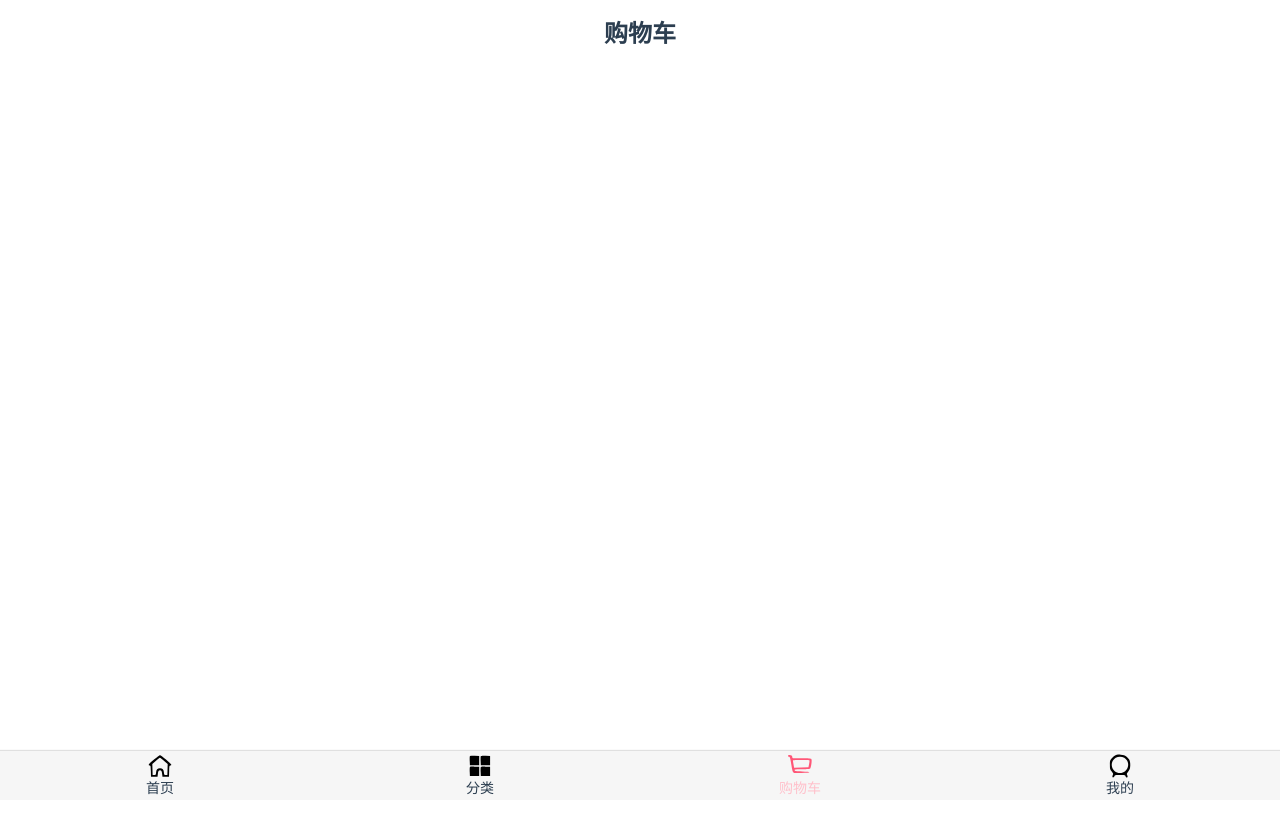
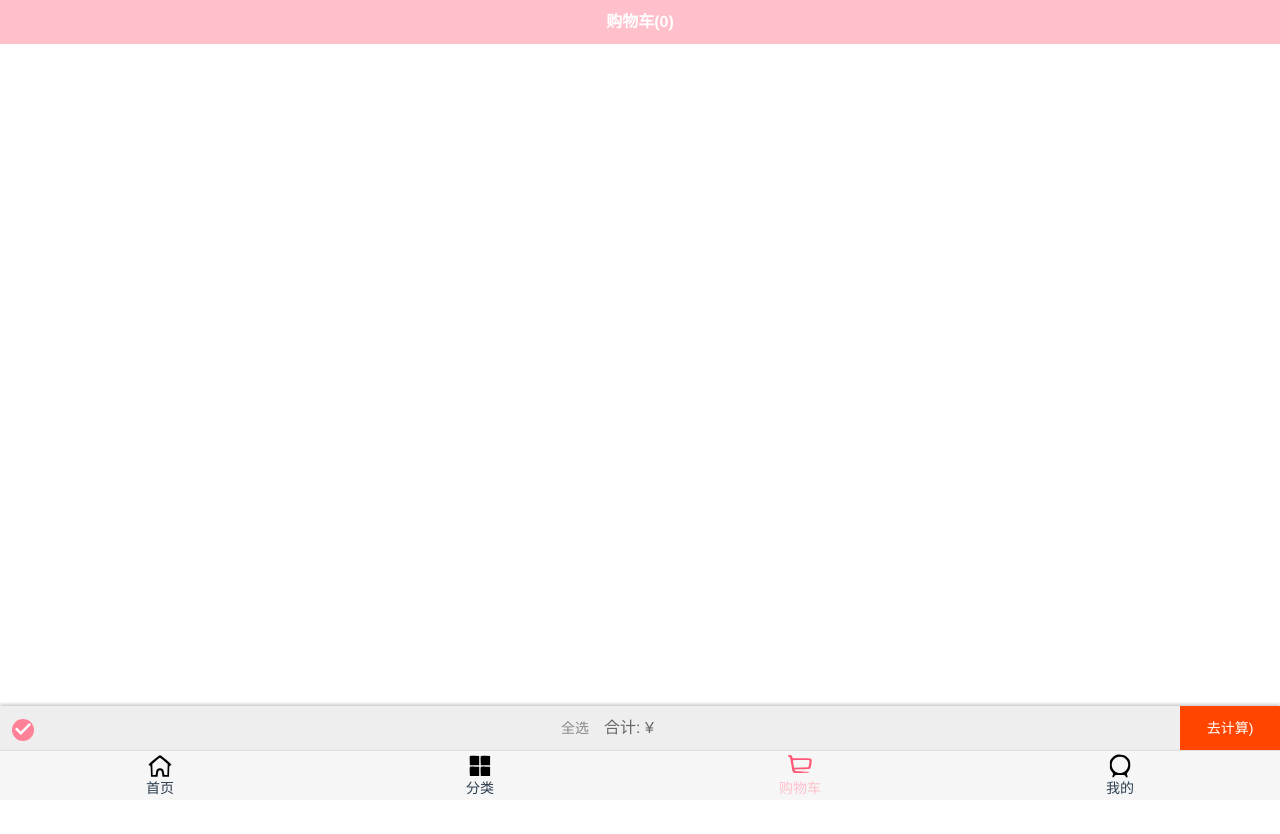
Before and after one commit to 927884591/supermall, a Vue app: page /cart in a window 1280 px wide. Shown: the top 834 px of the page. Before the commit the page ends 800 px from the top, so only its background shows below. Built offline with nearby package versions, Linux system fonts and the light colour scheme.

Commit message:
fix bugs

```diff
--- a/package.json
+++ b/package.json
@@ -12,7 +12,8 @@
     "core-js": "^3.6.5",
     "normalize.css": "^8.0.1",
     "vue": "^2.6.11",
-    "vue-router": "^3.5.3"
+    "vue-router": "^3.5.3",
+    "vuex": "^3.6.2"
   },
   "devDependencies": {
     "@vue/cli-plugin-babel": "~4.5.0",
--- a/src/main.js
+++ b/src/main.js
@@ -1,10 +1,12 @@
 import Vue from "vue";
 import App from "./App.vue";
 import router from "./router";
+import store from './store'
 Vue.config.productionTip = false;
 Vue.prototype.$bus = new Vue()
 
 new Vue({
   render: (h) => h(App),
   router,
+  store,
 }).$mount("#app");
--- a/src/router/index.js
+++ b/src/router/index.js
@@ -1,6 +1,5 @@
 import Vue from "vue";
 import VueRouter from "vue-router";
-Vue.use(VueRouter);
 const Home = () => import("../views/home/Home");
 const Category = () => import("../views/category/Category");
 const Cart = () => import("../views/cart/Cart");
--- /dev/null
+++ b/src/store/index.js
@@ -0,0 +1,43 @@
+//index.js
+import Vue from 'vue'
+import Vuex from 'vuex'
+
+Vue.use(Vuex)
+const store = new Vuex.Store({
+  state:{
+    //需要共享的变量放这里
+    cartList:[]
+  },
+  mutations:{
+  	//需要处理的变量都要经过这个，否则devtools工具无法监控
+  	//这个会默认传一个state过来
+      addcart(state,payload){
+
+        let oldProduct = null
+        for(let item of state.cartList){
+            if(item.iid === payload.iid){
+                oldProduct = item
+            }
+        }
+        if(oldProduct){
+            oldProduct.count += 1
+        }
+        else{
+            payload.count = 1
+            state.cartList.push(payload)
+        }
+
+    }
+	},
+  actions:{
+
+  },
+  modules:{
+
+  },
+  getters:{
+    //类似于computed属性，里面定义是一个函数，可以当作一个属性去使用
+    //在这里写方法都会默认传两个参数过来state和getters本身
+  }
+})
+export default store			//把vuex导出去
--- a/src/views/cart/Cart.vue
+++ b/src/views/cart/Cart.vue
@@ -1,13 +1,57 @@
 <template>
-  <h2>购物车</h2>
+  <div id="cart">
+    <nav-bar class="nav-bar"
+      ><div slot="center">
+        购物车({{ $store.state.cartList.length }})
+      </div></nav-bar
+    >
+    <cart-list class="cart-list" :cart-list="cartList"></cart-list>
+    <bottom-bar></bottom-bar>
+  </div>
 </template>
 
 <script>
-  export default {
-    name: "Cart"
-  }
+import NavBar from "../../components/common/navbar/NavBar";
+import CartList from "./childComps/CartList";
+import BottomBar from "./childComps/BottomBar";
+
+export default {
+  name: "Cart",
+  components: {
+    NavBar,
+    CartList,
+    BottomBar,
+  },
+  created() {
+    console.log(this.$store);
+  },
+  computed: {
+    cartList() {
+      return this.$store.state.cartList;
+    },
+    cartCount() {
+      return this.$store.states.cartCount;
+    },
+  },
+};
 </script>
 
 <style scoped>
+#cart {
+  /*position: relative;*/
+  height: 100vh;
+}
 
+.nav-bar {
+  background-color: pink;
+  font-weight: 700;
+  color: #fff;
+}
+
+.cart-list {
+  position: absolute;
+  top: 44px;
+  bottom: 49px;
+  width: 100%;
+}
 </style>
--- /dev/null
+++ b/src/views/cart/childComps/BottomBar.vue
@@ -0,0 +1,59 @@
+<template>
+  <div class="bottom-menu">
+    <CheckButton class="select-all"></CheckButton>
+    <span>全选</span>
+    <span class="total-price">合计: ¥</span>
+    <span class="buy-product">去计算)</span>
+  </div>
+</template>
+
+<script>
+import CheckButton from "./CheckButton";
+
+export default {
+  name: "BottomBar",
+  components: {
+    CheckButton,
+  },
+};
+</script>
+
+<style scoped>
+.bottom-menu {
+  width: 100%;
+  height: 44px;
+  background-color: #eee;
+  position: fixed;
+  bottom: 50px;
+  left: 0;
+  box-shadow: 0 -2px 3px rgba(0, 0, 0, 0.2);
+  font-size: 14px;
+  color: #888;
+  line-height: 44px;
+  padding-left: 35px;
+  box-sizing: border-box;
+}
+
+.bottom-menu .select-all {
+  position: absolute;
+  line-height: 0;
+  left: 12px;
+  top: 13px;
+}
+
+.bottom-menu .total-price {
+  margin-left: 15px;
+  font-size: 16px;
+  color: #666;
+}
+
+.bottom-menu .buy-product {
+  background-color: orangered;
+  color: #fff;
+  width: 100px;
+  height: 44px;
+  text-align: center;
+  line-height: 44px;
+  float: right;
+}
+</style>
--- /dev/null
+++ b/src/views/cart/childComps/CartList.vue
@@ -0,0 +1,35 @@
+<template>
+  <scroll>
+    <div>
+      <cart-list-item
+        v-for="item in cartList"
+        :key="item.iid"
+        :item-info="item"
+      ></cart-list-item>
+    </div>
+  </scroll>
+</template>
+
+<script>
+import Scroll from "components/common/scroll/Scroll";
+import CartListItem from "./CartListItem";
+
+export default {
+  name: "CartList",
+  components: {
+    Scroll,
+    CartListItem,
+  },
+  props: {
+    cartList: {
+      type: Array,
+      default() {
+        return [];
+      },
+    },
+  },
+};
+</script>
+
+<style scoped>
+</style>
--- /dev/null
+++ b/src/views/cart/childComps/CartListItem.vue
@@ -0,0 +1,98 @@
+<template>
+  <div id="shop-item">
+    <div class="item-selector">
+      <CheckButton @checkBtnClick="checkedChange" v-model="itemInfo.checked"></CheckButton>
+    </div>
+    <div class="item-img">
+      <img :src="itemInfo.imgURL" alt="商品图片">
+    </div>
+    <div class="item-info">
+      <div class="item-title">{{itemInfo.title}}</div>
+      <div class="item-desc">商品描述: {{itemInfo.desc}}</div>
+      <div class="info-bottom">
+        <div class="item-price left">¥{{itemInfo.newPrice}}</div>
+        <div class="item-count right">x{{itemInfo.count}}</div>
+      </div>
+    </div>
+  </div>
+</template>
+
+<script>
+  import CheckButton from './CheckButton'
+
+  export default {
+    name: "ShopCartItem",
+    props: {
+      itemInfo: Object
+    },
+    components: {
+      CheckButton
+    },
+    methods: {
+      checkedChange: function () {
+        this.itemInfo.checked = !this.itemInfo.checked;
+      }
+    }
+  }
+</script>
+
+<style scoped>
+  #shop-item {
+    width: 100%;
+    display: flex;
+    font-size: 0;
+    padding: 5px;
+    border-bottom: 1px solid #ccc;
+  }
+
+  .item-selector {
+    width: 14%;
+    display: flex;
+    justify-content: center;
+    align-items: center;
+  }
+
+  .item-title, .item-desc {
+    overflow: hidden;
+    white-space: nowrap;
+    text-overflow: ellipsis;
+  }
+
+  .item-img {
+    padding: 5px;
+    /*border: 1px solid #ccc;*/
+  }
+
+  .item-img img {
+    width: 80px;
+    height: 100px;
+    display: block;
+    border-radius: 5px;
+  }
+
+  .item-info {
+    font-size: 17px;
+    color: #333;
+    padding: 5px 10px;
+    position: relative;
+    overflow: hidden;
+  }
+
+  .item-info .item-desc {
+    font-size: 14px;
+    color: #666;
+    margin-top: 15px;
+  }
+
+  .info-bottom {
+    margin-top: 10px;
+    position: absolute;
+    bottom: 10px;
+    left: 10px;
+    right: 10px;
+  }
+
+  .info-bottom .item-price {
+    color: orangered;
+  }
+</style>
--- /dev/null
+++ b/src/views/cart/childComps/CheckButton.vue
@@ -0,0 +1,51 @@
+<template>
+    <div>
+      <div class="icon-selector" :class="{'selector-active': checked}" @click="selectItem">
+        <img src="~/assets/img/cart/tick.svg" alt="">
+      </div>
+    </div>
+</template>
+
+<script>
+	export default {
+		name: "CheckButton",
+    props: {
+		  value: {
+		    type: Boolean,
+        default: true
+      }
+    },
+    data: function () {
+		  return {
+		    checked: this.value
+      }
+    },
+    methods: {
+      selectItem: function () {
+        this.$emit('checkBtnClick')
+      }
+    },
+    watch: {
+		  value: function (newValue) {
+        this.checked = newValue;
+      }
+    }
+	}
+</script>
+
+<style scoped>
+  .icon-selector {
+    position: relative;
+    margin: 0;
+    width: 18px;
+    height: 18px;
+    border-radius: 50%;
+    border: 2px solid #ccc;
+    cursor: pointer;
+  }
+
+  .selector-active {
+    background-color: #ff8198;
+    border-color: #ff8198;
+  }
+</style>
--- a/src/views/detail/Detail.vue
+++ b/src/views/detail/Detail.vue
@@ -168,7 +168,13 @@ export default {
     },
     //该商品加入到购物车中
     addToCart() {
-      // console.log(this.$router);
+      const product = {};
+      product.image = this.topImages[0];
+      product.title = this.goodsInfo.title;
+      product.desc = this.goodsInfo.desc;
+      product.price = this.goodsInfo.lowNowPrice;
+      product.iid = this.iid;
+      this.$store.commit("addcart", product);
     },
   },
 
```
Also changed, not shown: src/common/common.txt (deleted), 1 other file (tests, documents, lock files or other folders).
